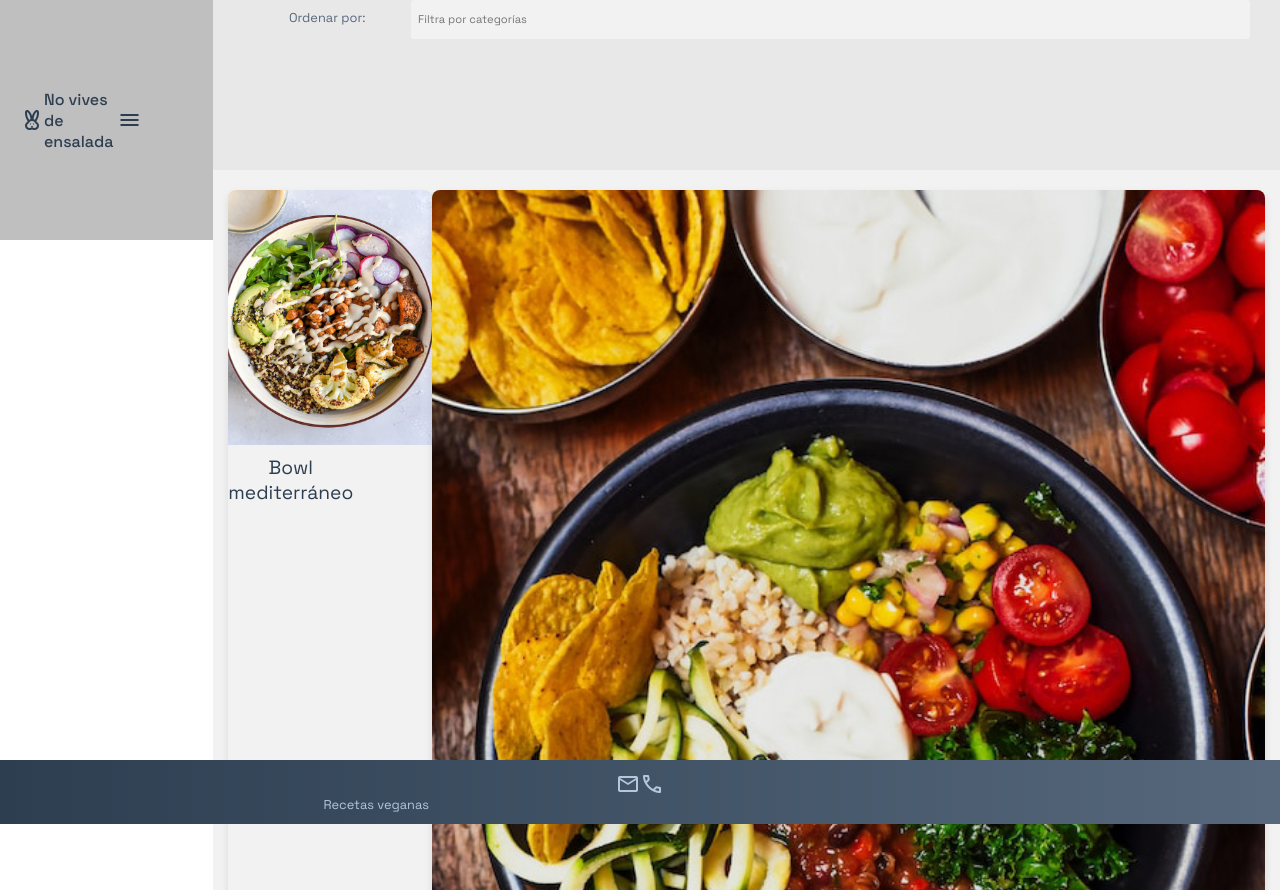
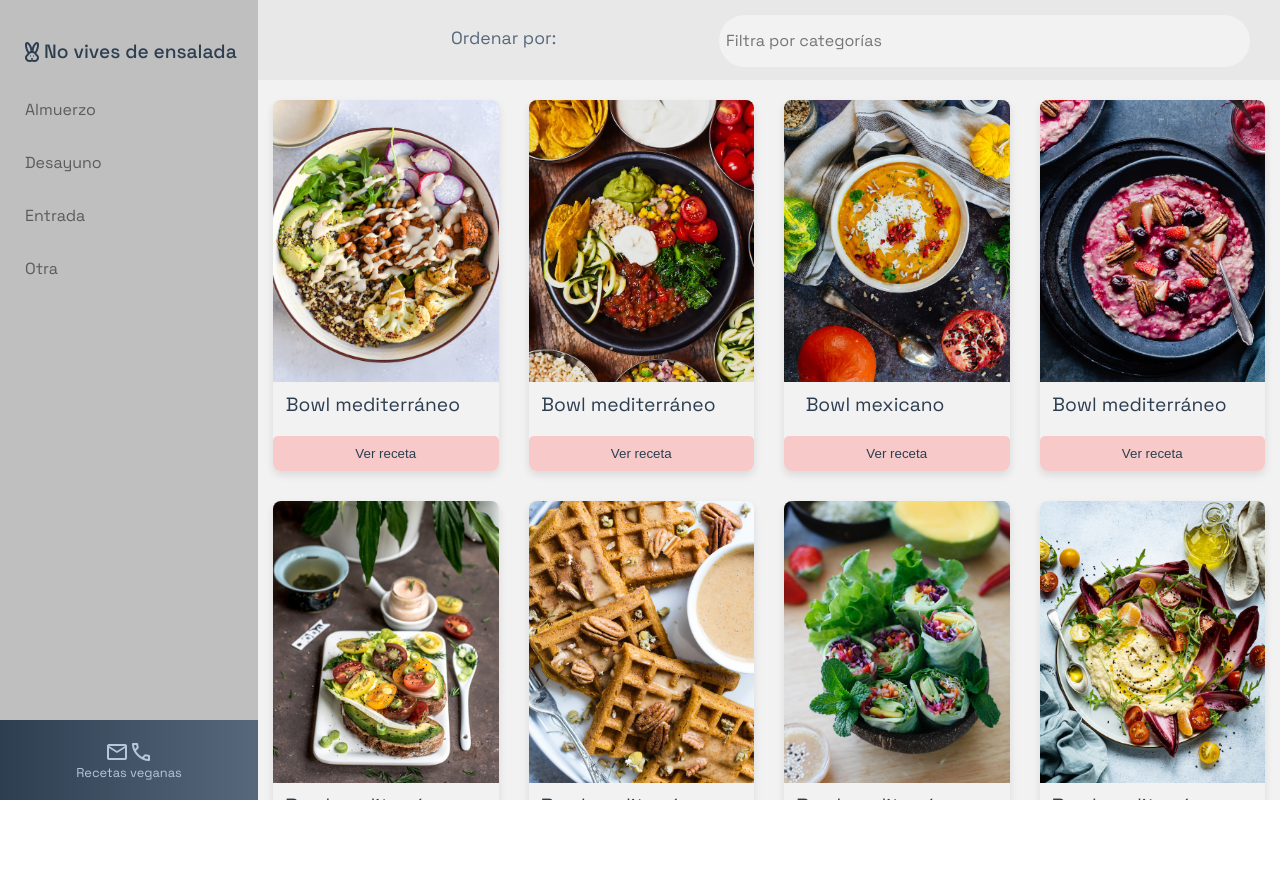
Before and after one commit to eneatei/MediaQueries-landing, a plain HTML site: page index.html in a window 1280 px wide. After the commit the page ends 800 px from the top, so only its background shows below. Drawn offline with nearby package versions, Linux system fonts and the light colour scheme.

Commit message:
landing ok

```diff
--- a/assets/css/styles.css
+++ b/assets/css/styles.css
@@ -28,7 +28,6 @@ main {
 
 footer {
   grid-area: footer;
-  position: fixed;
   bottom: 0;
   left: 0;
   width: 100%;
@@ -61,6 +60,14 @@ nav h3 {
   justify-content: center;
 }
 
+.icono-nv {
+  font-size: 1rem;
+}
+
+.categorias {
+  display: none;
+}
+
 .filtros {
   text-align: center;
   display: flex;
@@ -72,7 +79,7 @@ nav h3 {
   padding: 7px;
   font-size: 0.7em;
   border: none;
-  border-radius: 3px;
+  border-radius: 15px;
   outline: none;
   color: #b4c7dd;
   font-family: "Space Grotesk", sans-serif;
@@ -133,6 +140,26 @@ button {
   font-weight: 500;
 }
 
+.paginacion {
+  display: flex;
+  align-items: center;
+  justify-content: center;
+  list-style: none;
+  padding: 20px;
+  margin: 0;
+}
+
+.pag {
+  display: block;
+  padding: 8px 12px;
+  margin: 0 5px;
+  text-decoration: none;
+  color: #f2f2f2;
+  background-color: #926b6a;
+  border-radius: 5px;
+  font-size: 0.8em;
+}
+
 .footer-content {
   display: flex;
   flex-direction: column;
@@ -140,7 +167,7 @@ button {
   justify-content: center;
   background-image: linear-gradient(to right, #2c3e50, #57687c);
   color: #b4c7dd;
-  height: 8vh;
+  height: 15vh;
 }
 
 .footer-icon {
@@ -161,15 +188,15 @@ button {
       "menu busqueda"
       "menu principal"
       "footer principal";
-    grid-template-columns: 1fr 5fr;
+    /* grid-template-columns: 1fr 5fr; */
   }
 
   nav {
-    height: 30vh;
+    height: 100%;
   }
 
   section {
-    height: 20vh;
+    height: 5vh;
   }
 
   main {
@@ -177,13 +204,51 @@ button {
   }
 
   footer {
-    height: 5vh;
+    width: 258px;
   }
 
-  /*   .layout {
- display: grid;
-    grid-template-rows: repeat(4, 3fr);
-    grid-template-columns: repeat(3, 1fr);
-    gap: 8px;
-  } */
+  .contenido-mn {
+    align-items: start;
+    padding-top: 20px;
+  }
+
+  .contenido-mn h3 {
+    font-size: 1.2rem;
+  }
+
+  .icono-mn {
+    display: none;
+  }
+
+  .categorias {
+    display: flex;
+    flex-direction: column;
+    padding-left: 25px;
+    font-size: 1rem;
+    color: #5c5c5c;
+  }
+
+  .filtros {
+    padding: 15px 30px 25px 30px;
+  }
+
+  .estilo-input {
+    font-size: 1em;
+    border-radius: 30px;
+  }
+
+  section p {
+    font-size: 1.1rem;
+  }
+
+  .grid-container {
+    display: grid;
+    grid-template-rows: repeat(2, 2fr);
+    grid-template-columns: repeat(4, 1fr);
+    gap: 30px;
+  }
+
+  .footer-content {
+    height: 10vh;
+  }
 }
--- a/index.html
+++ b/index.html
@@ -22,13 +22,23 @@
   </head>
   <body>
     <div>
-      <nav class="contenido-mn">
-        <div class="texto-mn">
-          <span class="material-symbols-outlined"> cruelty_free </span>
-          <h3>No vives de ensalada</h3>
+      <nav>
+        <div class="contenido-mn">
+          <div class="texto-mn">
+            <span class="material-symbols-outlined icono-nv">
+              cruelty_free
+            </span>
+            <h3>No vives de ensalada</h3>
+          </div>
+          <div class="icono-mn">
+            <span class="material-symbols-outlined">menu</span>
+          </div>
         </div>
-        <div class="icono-mn">
-          <span class="material-symbols-outlined">menu</span>
+        <div class="categorias">
+          <p>Almuerzo</p>
+          <p>Desayuno</p>
+          <p>Entrada</p>
+          <p>Otra</p>
         </div>
       </nav>
 
@@ -55,6 +65,14 @@
           <div class="card">
             <img src="assets/img/almuerzo 2.jpg" alt="Imagen de la card" />
             <div class="card-content">
+              <h3 class="titulo-card">Bowl mediterráneo</h3>
+            </div>
+            <button>Ver receta</button>
+          </div>
+
+          <div class="card">
+            <img src="assets/img/almuerzo 3.jpg" alt="Imagen de la card" />
+            <div class="card-content">
               <h3 class="titulo-card">Bowl mexicano</h3>
             </div>
             <button>Ver receta</button>
@@ -63,10 +81,50 @@
           <div class="card">
             <img src="assets/img/desayuno 1.jpg" alt="Imagen de la card" />
             <div class="card-content">
-              <h3 class="titulo-card">Avena con berries</h3>
+              <h3 class="titulo-card">Bowl mediterráneo</h3>
             </div>
             <button>Ver receta</button>
           </div>
+
+          <div class="card">
+            <img src="assets/img/desayuno 2.jpg" alt="Imagen de la card" />
+            <div class="card-content">
+              <h3 class="titulo-card">Bowl mediterráneo</h3>
+            </div>
+            <button>Ver receta</button>
+          </div>
+
+          <div class="card">
+            <img src="assets/img/desayuno 3.jpg" alt="Imagen de la card" />
+            <div class="card-content">
+              <h3 class="titulo-card">Bowl mediterráneo</h3>
+            </div>
+            <button>Ver receta</button>
+          </div>
+
+          <div class="card">
+            <img src="assets/img/entrada 1.jpg" alt="Imagen de la card" />
+            <div class="card-content">
+              <h3 class="titulo-card">Bowl mediterráneo</h3>
+            </div>
+            <button>Ver receta</button>
+          </div>
+
+          <div class="card">
+            <img src="assets/img/entrada 2.jpg" alt="Imagen de la card" />
+            <div class="card-content">
+              <h3 class="titulo-card">Bowl mediterráneo</h3>
+            </div>
+            <button>Ver receta</button>
+          </div>
+        </div>
+
+        <div class="paginacion">
+          <span class="material-symbols-outlined pag"> chevron_left </span>
+          <a href="#" class="pag">1</a>
+          <a href="#" class="pag">2</a>
+          <a href="#" class="pag">3</a>
+          <span class="material-symbols-outlined pag"> chevron_right </span>
         </div>
       </main>
 
```
Also changed, not shown: 2 other files.
